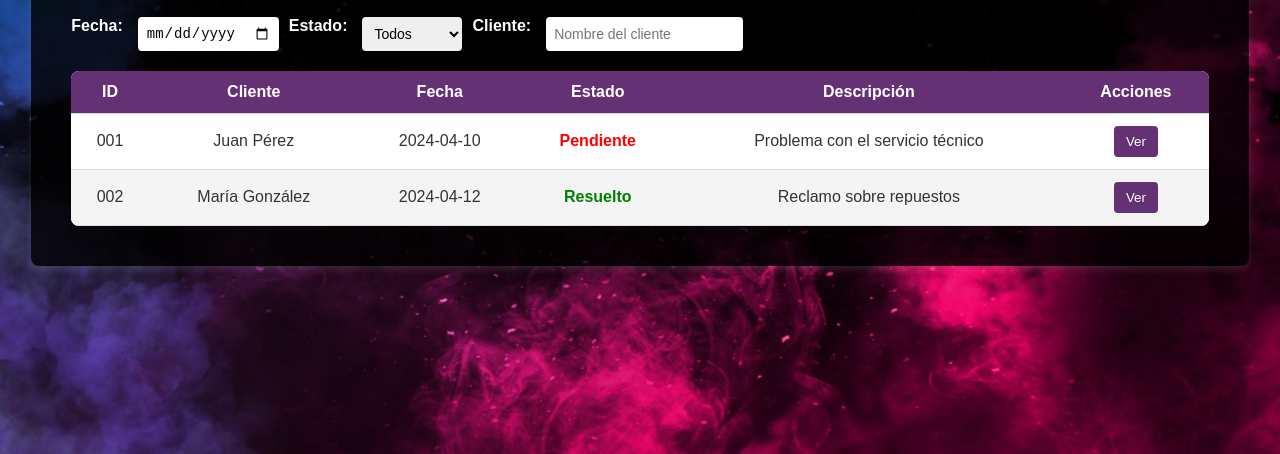
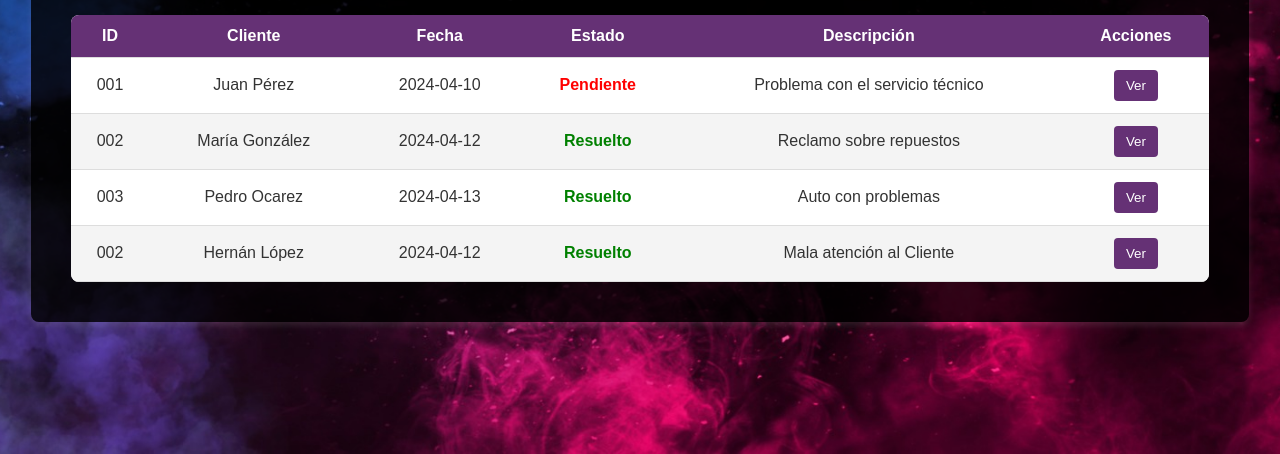
Before and after one commit to FernandoDuoc/Proyecto_HM, a plain HTML site: page buscar.html in a window 1280 px wide. Shown: the part 362-816 px from the top of the page. Drawn offline with Linux system fonts and the light colour scheme.

Commit message:
Buscar Reclamos

```diff
--- a/buscar.html
+++ b/buscar.html
@@ -72,6 +72,22 @@
               <td>Reclamo sobre repuestos</td>
               <td><button class="ver-btn" onclick="openModal('María González', '2024-04-12', 'Resuelto', 'Reclamo sobre repuestos')">Ver</button></td>
             </tr>
+            <tr>
+              <td>003</td>
+              <td>Pedro Ocarez</td>
+              <td>2024-04-13</td>
+              <td class="resuelto">Resuelto</td>
+              <td>Auto con problemas</td>
+              <td><button class="ver-btn" onclick="openModal('María González', '2024-04-12', 'Resuelto', 'Reclamo sobre repuestos')">Ver</button></td>
+            </tr>
+            <tr>
+              <td>002</td>
+              <td>Hernán López</td>
+              <td>2024-04-12</td>
+              <td class="resuelto">Resuelto</td>
+              <td>Mala atención al Cliente</td>
+              <td><button class="ver-btn" onclick="openModal('María González', '2024-04-12', 'Resuelto', 'Reclamo sobre repuestos')">Ver</button></td>
+            </tr>
           </tbody>
         </table>
       </div>
```
